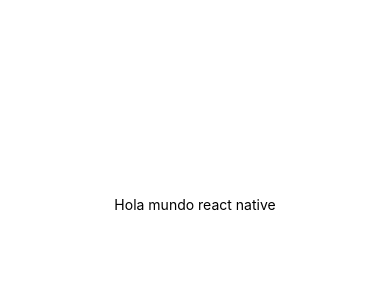
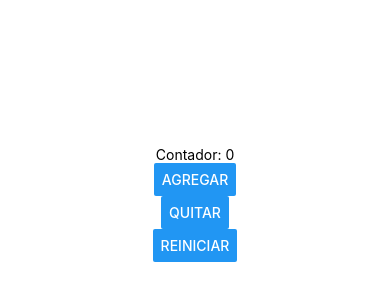
Before and after one commit to SeleLira-20/PAM214, a React Native app in the folder intro/: screen / in a window 390 px wide. Shown: the part 218-518 px from the top of the page. Built offline with nearby package versions, Linux system fonts and the light colour scheme.

Commit message:
Creacion de botones

```diff
--- a/intro/App.js
+++ b/intro/App.js
@@ -1,15 +1,22 @@
+//1.imports:Zona de las importaciones
 import { StatusBar } from 'expo-status-bar';
-import { StyleSheet, Text, View } from 'react-native';
-
-export default function App() {
+import { StyleSheet, Text, View, Button } from 'react-native';
+import React, {useState} from 'react';
+//2. main: Zona de componentes
+export default function App() { //aqui podemos ver la vista de la app
+  const[Contador, setContador]=useState(0);
   return (
     <View style={styles.container}>
-      <Text>Hola mundo react native</Text>
+      <Text>Contador: {Contador}</Text>
+      <Button title='Agregar' onPress={()=>setContador (Contador+1)}/>
+      <Button title='Quitar' onPress={()=>setContador (Contador-1)}/>
+      <Button title='Reiniciar' onPress={()=>setContador (Contador - Contador)}/>
       <StatusBar style="auto" />
-    </View>
+    </View> // para que el componente sea visible simpre debe estar dentro de un View
   );
 }
 
+//3. Estilos: Zona estetica y posicionamiento
 const styles = StyleSheet.create({
   container: {
     flex: 1,
```
Also changed, not shown: 1 other file (tests, documents, lock files or other folders).
